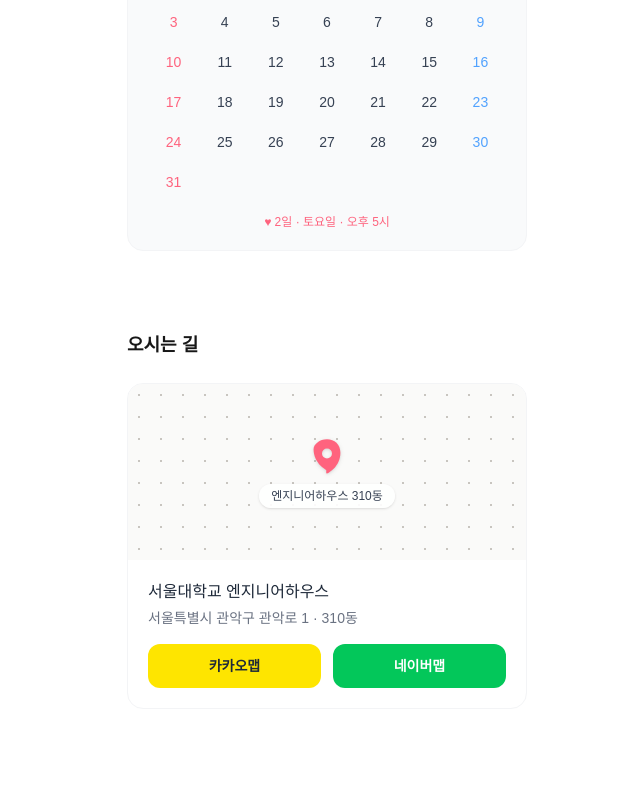
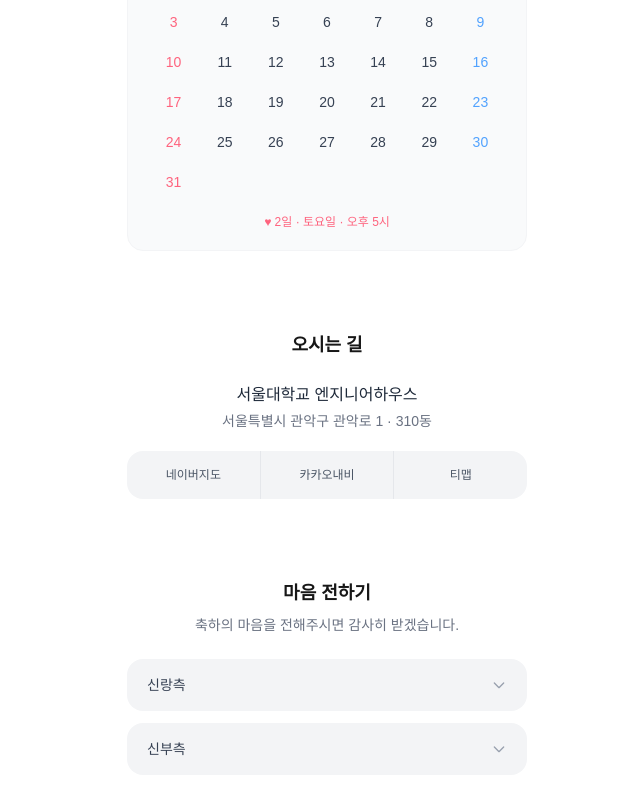
Before and after one commit to IlkwonHong/a_wedding_invite, a Next.js app: page / in a window 1280 px wide. Shown: the part 1886-2680 px from the top of the page, without its empty margins (313-953 px from the left). Before the commit the page ends 2635 px from the top, so only its background shows below. Built offline with nearby package versions, Linux system fonts and the light colour scheme.

Commit message:
added account

```diff
--- a/src/app/page.tsx
+++ b/src/app/page.tsx
@@ -2,6 +2,7 @@ import Image from "next/image";
 import AlbumGrid from "../components/AlbumGrid";
 import WeddingCalendar from "../components/WeddingCalendar";
 import VenueMap from "../components/VenueMap";
+import BankAccount from "../components/BankAccount";
 
 
 const album = Array.from({ length: 12 }, (_, i) => {
@@ -37,7 +38,7 @@ export default function Page() {
       </section>
 
       {/* 아래 컨텐츠 자리 */}
-      <section className="mx-auto max-w-md px-6 py-10">
+      <section className="mx-auto max-w-md px-6 py-10 text-center">
         <h2 className="text-lg font-semibold">초대합니다</h2>
         <p className="mt-3 text-sm leading-6 text-gray-600">
           소중한 분들을 모시고
@@ -47,7 +48,7 @@ export default function Page() {
       </section>
 
       {/* Album */}
-      <section className="mx-auto max-w-md px-6 py-10">
+      <section className="mx-auto max-w-md px-6 py-10 text-center">
         <h2 className="text-lg font-semibold">앨범</h2>
         <p className="mt-2 text-sm text-gray-600">사진을 눌러 크게 볼 수 있어요.</p>
 
@@ -56,15 +57,22 @@ export default function Page() {
       </section>
 
       {/* Calendar */}
-      <section className="mx-auto max-w-md px-6 py-10">
+      <section className="mx-auto max-w-md px-6 py-10 text-center">
         <h2 className="text-lg font-semibold">날짜</h2>
         <WeddingCalendar />
       </section>
 
       {/* Venue */}
-      <section className="mx-auto max-w-md px-6 py-10">
+      <section className="mx-auto max-w-md px-6 py-10 text-center">
         <h2 className="text-lg font-semibold">오시는 길</h2>
         <VenueMap />
+      </section>
+
+      {/* Bank account */}
+      <section className="mx-auto max-w-md px-6 py-10 text-center">
+        <h2 className="text-lg font-semibold">마음 전하기</h2>
+        <p className="mt-2 text-sm text-gray-500">축하의 마음을 전해주시면 감사히 받겠습니다.</p>
+        <BankAccount />
       </section>
 
 
--- /dev/null
+++ b/src/components/BankAccount.tsx
@@ -0,0 +1,91 @@
+"use client";
+
+import { useState } from "react";
+
+const SIDES = [
+  { label: "신랑측", bank: "은행", number: "123-123-123", holder: "김김김" },
+  { label: "신부측", bank: "은행", number: "123-123-123", holder: "김김김" },
+];
+
+function AccountRow({
+  bank,
+  number,
+  holder,
+}: {
+  bank: string;
+  number: string;
+  holder: string;
+}) {
+  const [copied, setCopied] = useState(false);
+
+  const copy = async () => {
+    await navigator.clipboard.writeText(number);
+    setCopied(true);
+    setTimeout(() => setCopied(false), 2000);
+  };
+
+  return (
+    <div className="flex items-center justify-between rounded-xl bg-white px-4 py-3">
+      <p className="text-sm text-gray-700">
+        <span className="text-gray-400">{bank}</span>
+        <span className="mx-2 text-gray-200">|</span>
+        <span>{number}</span>
+        <span className="mx-2 text-gray-200">|</span>
+        <span className="text-gray-500">{holder}</span>
+      </p>
+      <button
+        onClick={copy}
+        className="ml-3 shrink-0 rounded-lg bg-gray-100 px-3 py-1 text-xs text-gray-500"
+      >
+        {copied ? "✓ 복사됨" : "복사"}
+      </button>
+    </div>
+  );
+}
+
+function DropdownSection({
+  label,
+  bank,
+  number,
+  holder,
+}: (typeof SIDES)[0]) {
+  const [open, setOpen] = useState(false);
+
+  return (
+    <div className="overflow-hidden rounded-2xl bg-gray-100">
+      <button
+        onClick={() => setOpen((v) => !v)}
+        className="flex w-full items-center justify-between px-5 py-4"
+      >
+        <span className="text-sm font-medium text-gray-700">{label}</span>
+        <svg
+          viewBox="0 0 24 24"
+          fill="none"
+          stroke="currentColor"
+          strokeWidth={2}
+          strokeLinecap="round"
+          strokeLinejoin="round"
+          className={`h-4 w-4 text-gray-400 transition-transform duration-200 ${open ? "rotate-180" : ""}`}
+        >
+          <path d="M19 9l-7 7-7-7" />
+        </svg>
+      </button>
+
+      {open && (
+        <div className="px-3 pb-3">
+          <AccountRow bank={bank} number={number} holder={holder} />
+        </div>
+      )}
+    </div>
+  );
+}
+
+export default function BankAccount() {
+  return (
+    <div className="mt-6 flex flex-col gap-3">
+      {SIDES.map((side) => (
+        <DropdownSection key={side.label} {...side} />
+      ))}
+    </div>
+  );
+}
--- a/src/components/VenueMap.tsx
+++ b/src/components/VenueMap.tsx
@@ -1,65 +1,27 @@
-const KAKAO_URL =
-  "https://map.kakao.com/link/search/서울대학교 엔지니어하우스";
-const NAVER_URL =
-  "https://map.naver.com/p/search/서울대학교%20엔지니어하우스";
+const APPS = [
+  { name: "네이버지도", url: "https://map.naver.com/p/search/서울대학교%20엔지니어하우스" },
+  { name: "카카오내비", url: "https://map.kakao.com/link/to/서울대학교엔지니어하우스,37.4500,126.9518" },
+  { name: "티맵", url: "tmap://route?goalname=서울대학교+엔지니어하우스&goaly=37.4500&goalx=126.9518" },
+];
 
 export default function VenueMap() {
   return (
-    <div className="mt-6 overflow-hidden rounded-2xl border border-gray-100">
-      {/* Map placeholder */}
-      <div
-        className="relative flex h-44 items-center justify-center bg-stone-50"
-        style={{
-          backgroundImage:
-            "radial-gradient(circle, #c8c5c0 1px, transparent 1px)",
-          backgroundSize: "22px 22px",
-        }}
-      >
-        <div className="flex flex-col items-center gap-2">
-          {/* Location pin */}
-          <svg
-            xmlns="http://www.w3.org/2000/svg"
-            viewBox="0 0 24 24"
-            fill="currentColor"
-            className="h-10 w-10 text-rose-400 drop-shadow"
-          >
-            <path
-              fillRule="evenodd"
-              d="M11.54 22.351l.07.04.028.016a.76.76 0 00.723 0l.028-.015.071-.041a16.975 16.975 0 001.144-.742 19.58 19.58 0 002.683-2.282c1.944-2.079 3.761-5.17 3.761-9.319C20.053 5.053 16.45 2 12 2S3.947 5.053 3.947 8.009c0 4.149 1.817 7.24 3.761 9.319a19.58 19.58 0 002.685 2.282 16.975 16.975 0 001.145.742zM12 13.5a3 3 0 100-6 3 3 0 000 6z"
-              clipRule="evenodd"
-            />
-          </svg>
-          <span className="rounded-full bg-white/90 px-3 py-1 text-xs font-medium text-gray-700 shadow-sm">
-            엔지니어하우스 310동
-          </span>
-        </div>
-      </div>
+    <div className="mt-6">
+      <p className="font-medium text-gray-800">서울대학교 엔지니어하우스</p>
+      <p className="mt-1 text-sm text-gray-500">서울특별시 관악구 관악로 1 · 310동</p>
 
-      {/* Info + buttons */}
-      <div className="p-5">
-        <p className="font-medium text-gray-800">서울대학교 엔지니어하우스</p>
-        <p className="mt-1 text-sm text-gray-500">
-          서울특별시 관악구 관악로 1 · 310동
-        </p>
-
-        <div className="mt-4 grid grid-cols-2 gap-3">
+      <div className="mt-5 flex divide-x divide-gray-200 rounded-2xl bg-gray-100 overflow-hidden">
+        {APPS.map((app) => (
           <a
-            href={KAKAO_URL}
+            key={app.name}
+            href={app.url}
             target="_blank"
             rel="noopener noreferrer"
-            className="flex items-center justify-center rounded-xl bg-[#FEE500] py-3 text-sm font-semibold text-gray-800"
+            className="flex flex-1 items-center justify-center py-4 text-xs text-gray-600 active:bg-gray-200"
           >
-            카카오맵
+            {app.name}
           </a>
-          <a
-            href={NAVER_URL}
-            target="_blank"
-            rel="noopener noreferrer"
-            className="flex items-center justify-center rounded-xl bg-[#03C75A] py-3 text-sm font-semibold text-white"
-          >
-            네이버맵
-          </a>
-        </div>
+        ))}
       </div>
     </div>
   );
```
